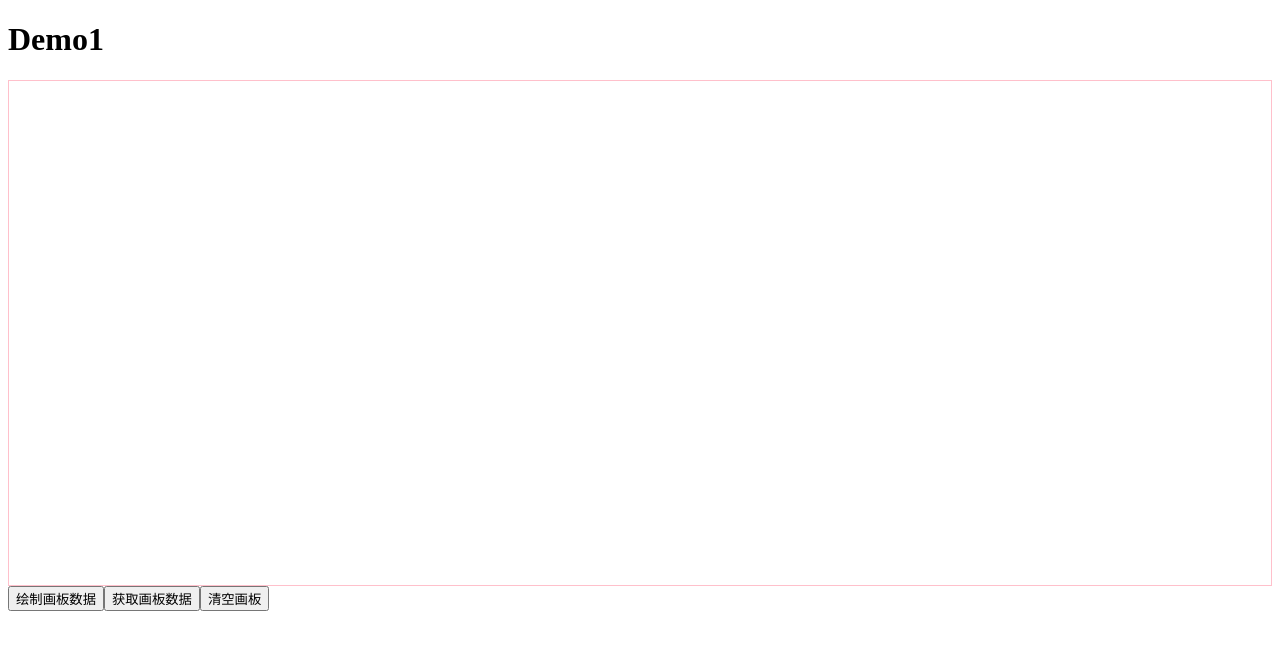
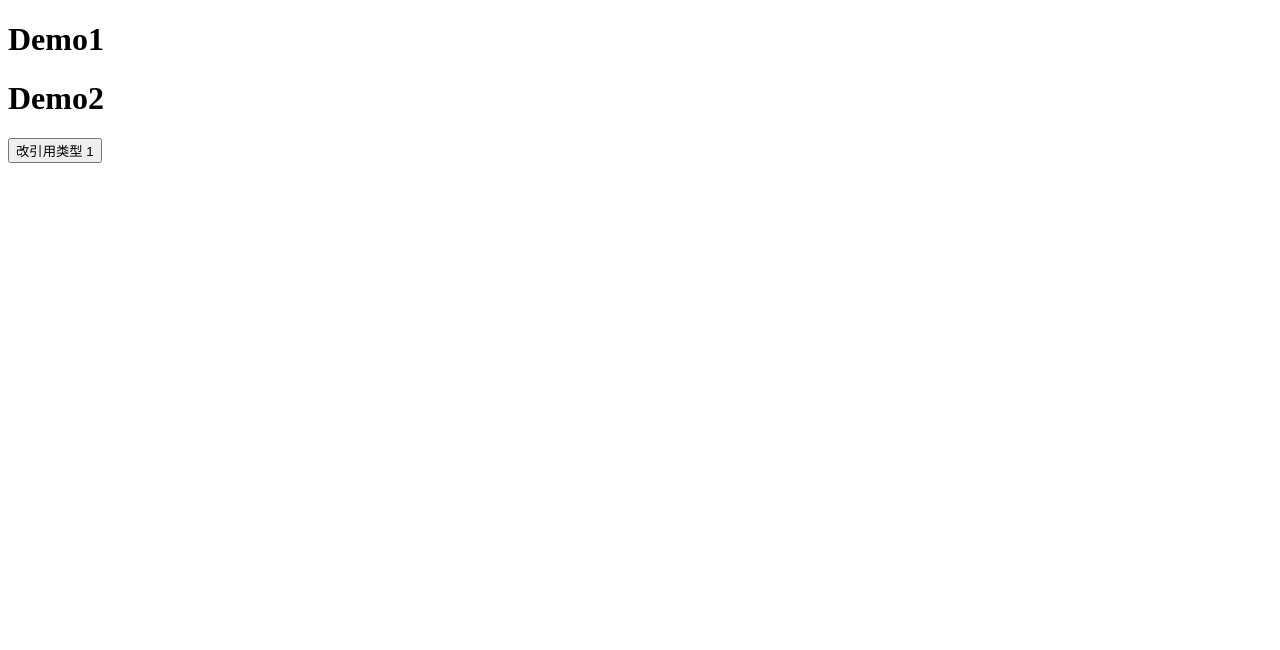
Before and after one commit to qqq-sxy/demos, a React (Vite) app in the folder reactTs/: page /#/demos in a window 1280 px wide. Shown: the top 650 px of the page. Built offline with nearby package versions, Linux system fonts and the light colour scheme.

Commit message:
feat: 使用props给子组件传参需要多想一步demo

```diff
--- /dev/null
+++ b/reactTs/src/page/demos/demo2/index.tsx
@@ -0,0 +1,33 @@
+import { useEffect, useState } from "react";
+
+/** 父组件 */
+const Demo2 = () => {
+  return (
+    <div>
+      <h1>Demo2</h1>
+      <Com1 />
+    </div>
+  );
+};
+
+export default Demo2;
+/** 父组件 */
+
+/** 子组件 */
+const Com1 = () => {
+
+  const [nn2, setNn2] = useState({ n: 1 });
+  const handleClick2 = () => {
+    setNn2({ n: 1 });
+  };
+  useEffect(() => {
+    console.log(`useEffect触发，nn2是: ${nn2}`);
+  }, [nn2]);
+
+  return (
+    <div>
+      <button onClick={handleClick2}>改引用类型 {nn2.n}</button>
+    </div>
+  );
+};
+/** 子组件 */
--- a/reactTs/src/page/demos/index.tsx
+++ b/reactTs/src/page/demos/index.tsx
@@ -1,4 +1,6 @@
 import Demo1 from "./demo1";
+import Demo2 from "./demo2";
+
 import HandSIgn from "./handSIgn";
 
 const Demos = () => {
@@ -6,7 +8,8 @@ const Demos = () => {
     <div>
       <h1>Demo1</h1>
       {/* <Demo1 /> */}
-      <HandSIgn />
+      {/* <HandSIgn /> */}
+      <Demo2 />
     </div>
   );
 };
```
Also changed, not shown: 2 other files (tests, documents, lock files or other folders).
